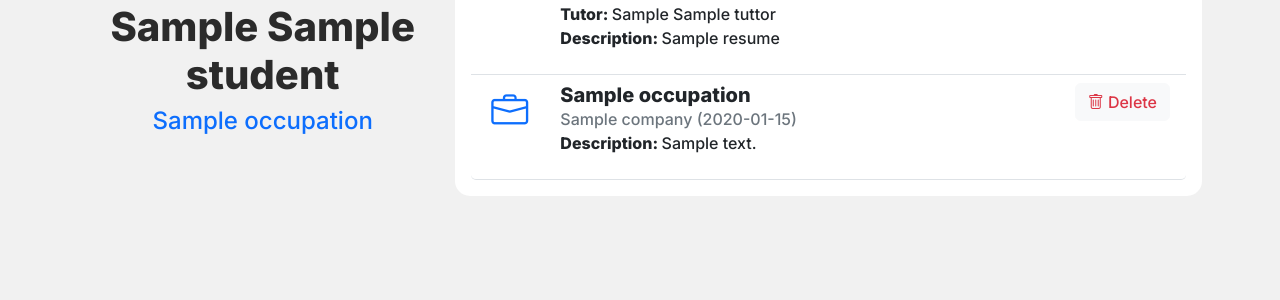
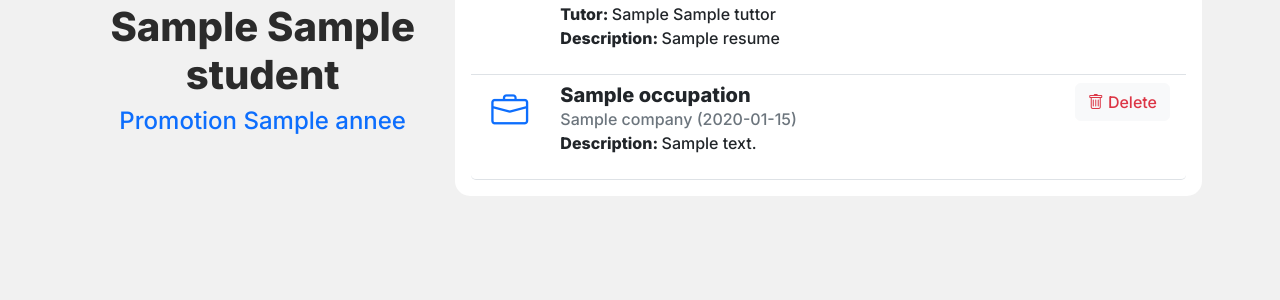
Before and after one commit to guirobb/UEweb, a Flask app: template templates/detailedStudent.html.jinja2 in a window 1280 px wide. Shown: the part 474-774 px from the top of the page. Run offline with Flask 2, Linux system fonts and the light colour scheme; the template is opened without the code that fills it: most values are stand-ins (such as "Sample title", 1, 10 or a date in 2020); some libraries are stand-ins or nearby versions.

Commit message:
Add promotion year in details

```diff
--- a/templates/detailedStudent.html.jinja2
+++ b/templates/detailedStudent.html.jinja2
@@ -14,7 +14,7 @@
     <div class="col-md-4 pt-3 text-center">
         <img src="https://i.pravatar.cc/900" style="border-radius:50%; width:250px; weight:250px;" class="img-fluid">
         <h1 class="mt-3"><strong>{{student.first_name}} {{student.name}}</strong> </h1>
-        <h4 class="text-primary">{{student.occupation}}</h4>
+        <h4 class="text-primary">Promotion {{promo.annee}}</h4>
     </div>
 
     <div class="col-md-8 p-1">
```
